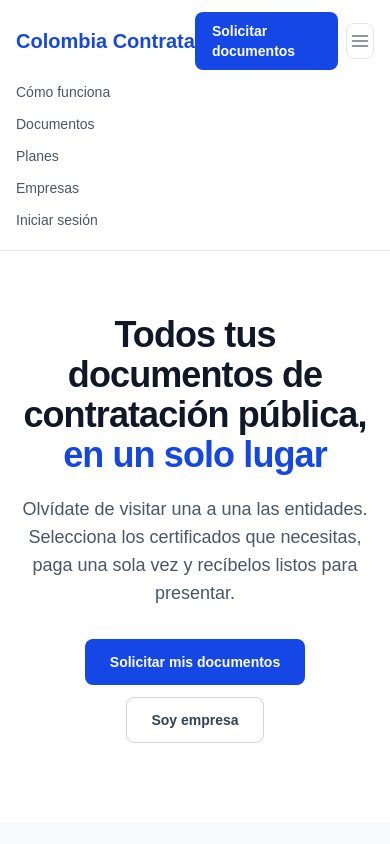
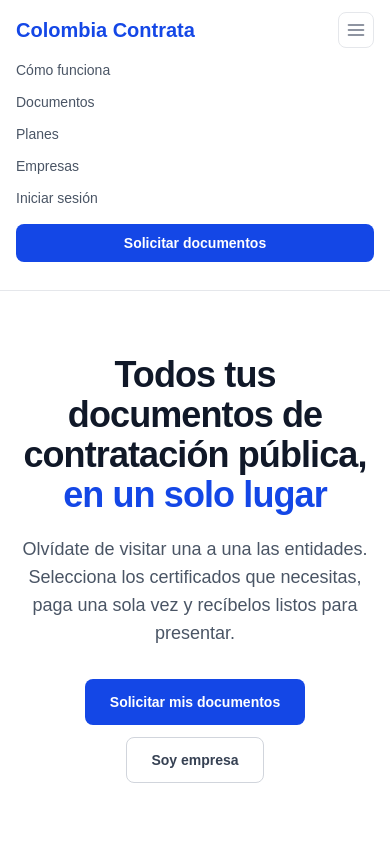
Before and after one commit to servisolucionesaragon/Colombia_Contrata, a Next.js app: page / in a window 390 px wide. Both pictures are taken after a click on the button "Abrir menú". Shown: the top 844 px of the page. Built offline with nearby package versions, Linux system fonts and the light colour scheme.

Commit message:
Move mobile CTA button out of the cramped top bar
"Solicitar documentos" was squeezed next to the hamburger icon on small
screens. It's now hidden on the top bar below sm: and shown instead as a
full-width button inside the mobile menu dropdown.

```diff
--- a/src/components/Header.tsx
+++ b/src/components/Header.tsx
@@ -39,7 +39,7 @@ export default function Header() {
           </Link>
           <Link
             href="/solicitar"
-            className="inline-flex items-center gap-x-2 text-sm font-semibold rounded-lg border border-transparent bg-blue-700 text-white hover:bg-blue-800 px-4 py-2"
+            className="hidden sm:inline-flex items-center gap-x-2 text-sm font-semibold rounded-lg border border-transparent bg-blue-700 text-white hover:bg-blue-800 px-4 py-2"
           >
             Solicitar documentos
           </Link>
@@ -75,7 +75,7 @@ export default function Header() {
         id="mobile-menu"
         className="hs-collapse hidden w-full md:hidden overflow-hidden transition-all duration-300 basis-full grow"
       >
-        <div className="flex flex-col gap-3 px-4 pt-3 pb-2">
+        <div className="flex flex-col gap-3 px-4 pt-3 pb-4">
           {navLinks.map((link) => (
             <a
               key={link.href}
@@ -91,6 +91,12 @@ export default function Header() {
           >
             Iniciar sesión
           </Link>
+          <Link
+            href="/solicitar"
+            className="sm:hidden inline-flex items-center justify-center gap-x-2 text-sm font-semibold rounded-lg border border-transparent bg-blue-700 text-white hover:bg-blue-800 px-4 py-2 mt-1"
+          >
+            Solicitar documentos
+          </Link>
         </div>
       </div>
     </header>
```
